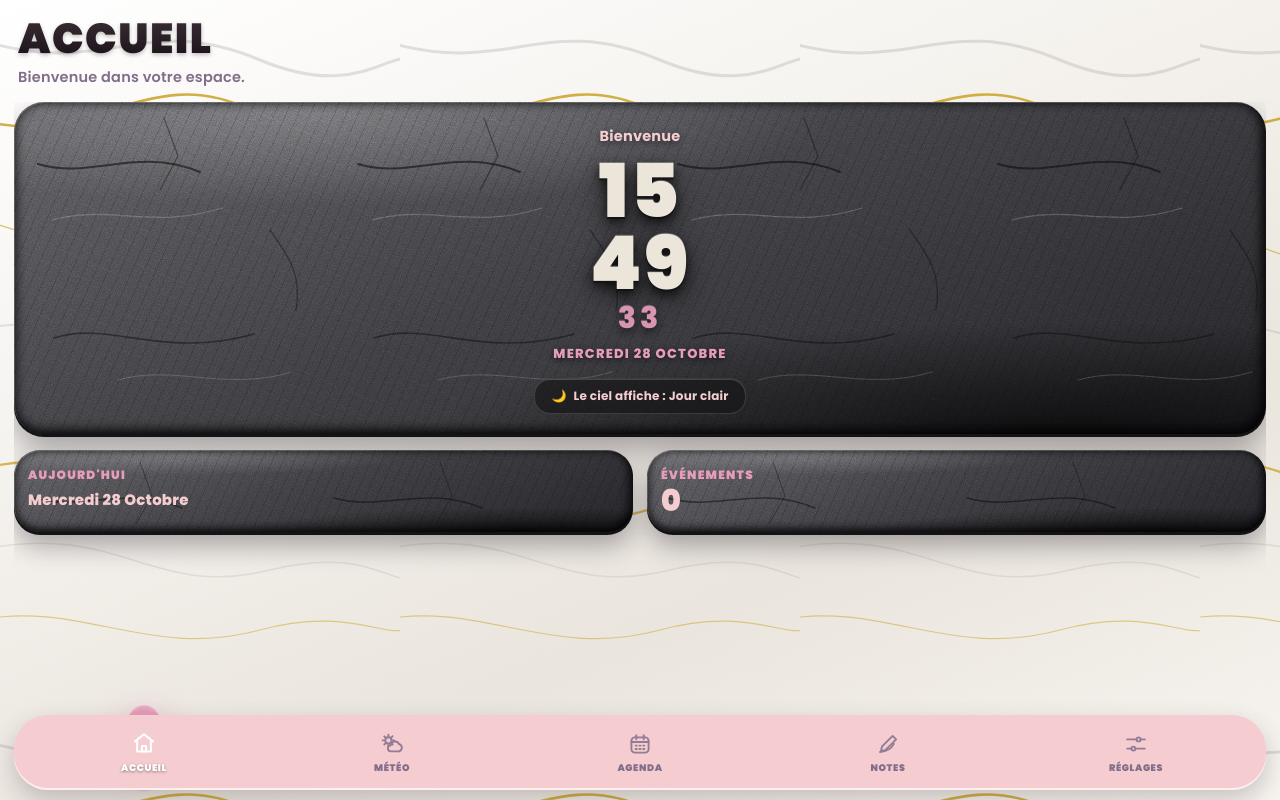
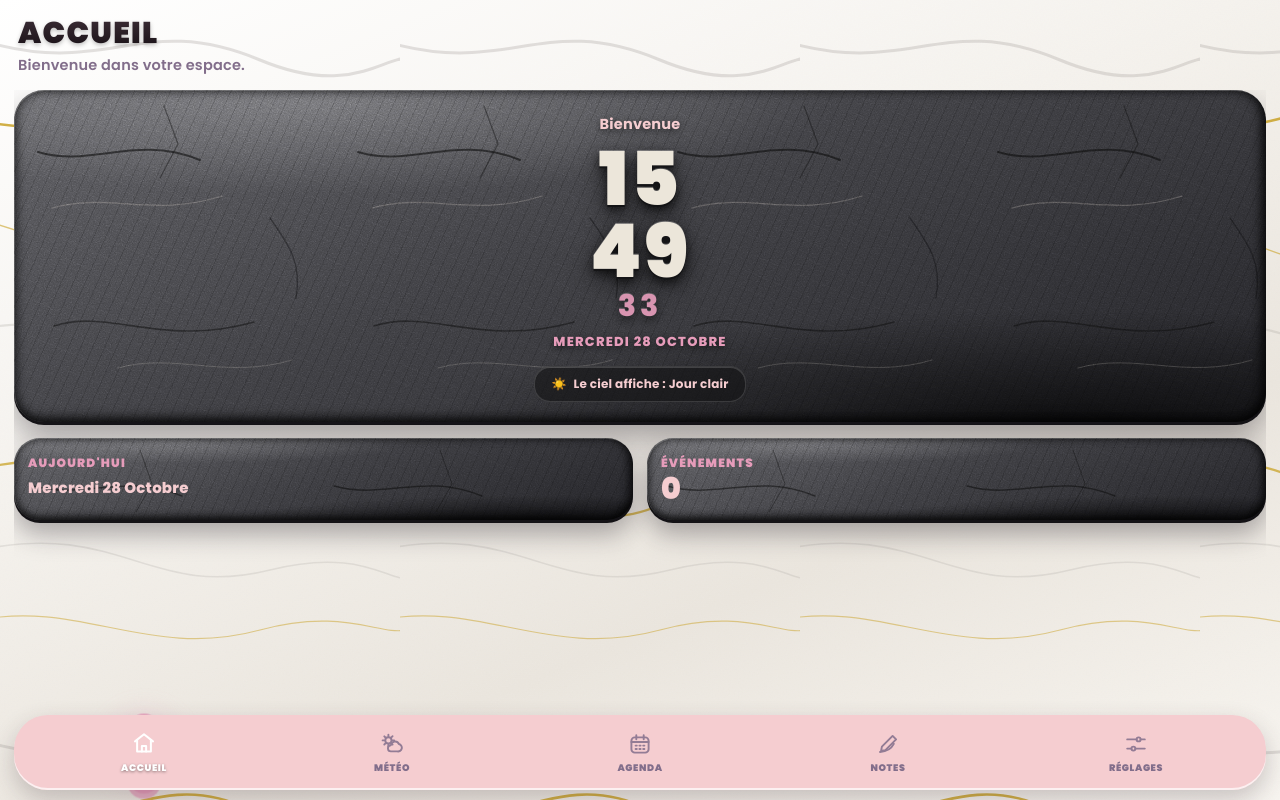
Before and after one commit to Quatree12/ToKnow, a plain HTML site: page index.html in a window 1280 px wide. Drawn offline with Linux system fonts and the light colour scheme; a web font is replaced by a local one.

Commit message:
Add files via upload

```diff
--- a/index.html
+++ b/index.html
@@ -184,7 +184,7 @@
   header{position:relative;z-index:2;padding:2px 4px 14px}
 
   h1{
-    margin:0;font-size:42px;line-height:1;font-weight:900;letter-spacing:1.5px;
+    margin:0;font-size:30px;line-height:1;font-weight:900;letter-spacing:1.3px;
     text-transform:uppercase;
     background-image:linear-gradient(180deg,#3a2c34,#1a1218);
     -webkit-background-clip:text;background-clip:text;color:transparent;
@@ -306,7 +306,7 @@
   .del svg{display:block}
 
   /* ---------- météo ---------- */
-  .weather{padding:22px 20px;text-align:center}
+  .weather{padding:26px 20px;text-align:center}
   .weather .place{
     font-size:14px;font-weight:800;letter-spacing:1.1px;
     color:var(--primary);position:relative;z-index:1;
@@ -452,7 +452,9 @@
   /* ================================================================
      TAB BAR — bouton MÉTABALL, couleur du thème
      ================================================================ */
-  .tabbar-wrap{position:relative;z-index:3;margin-top:10px;padding-top:16px;isolation:isolate}
+  /* pas de padding-top : la goutte doit rester ENTIÈREMENT dans la barre,
+     sinon son bord supérieur dépasse et apparaît comme une tache rose */
+  .tabbar-wrap{position:relative;z-index:3;margin-top:10px;isolation:isolate}
 
   .blob{
     position:absolute;top:0;left:0;height:64px;width:64px;
@@ -570,7 +572,7 @@
           <div class="clock-day" id="ckDay">—</div>
         </div>
         <div style="text-align:center">
-          <span class="clock-badge">🌙 <span id="clockSky">Le ciel affiche : —</span></span>
+          <span class="clock-badge"><span id="clockSkyIcon">🌙</span> <span id="clockSky">Le ciel affiche : —</span></span>
         </div>
       </div>
 
@@ -779,6 +781,7 @@
   var $skyModes=document.getElementById("skyModes"), $prenom=document.getElementById("prenom");
   var $settingsGrid=document.getElementById("settingsGrid");
   var $clockHello=document.getElementById("clockHello"), $clockSky=document.getElementById("clockSky");
+  var $clockSkyIcon=document.getElementById("clockSkyIcon");
 
   function loadKey(k){
     try{ var r=localStorage.getItem(k); var a=r?JSON.parse(r):[]; return Array.isArray(a)?a:[]; }
@@ -1049,11 +1052,11 @@
     var cx=(box.left-navBox.left)+box.width/2;
     var cy=(box.top-wrapBox.top)+box.height/2;
     var size=$blob.offsetWidth, half=size/2;
-    var x=cx-half, y=cy-half-8;
+    var x=cx-half, y=cy-half;   /* centré sur le bouton : plus de débordement */
 
     if(animate===false){ $blob.style.transition="none"; $blobGlow.style.transition="none"; }
     $blob.style.transform="translate3d("+x+"px,"+y+"px,0)";
-    $blobGlow.style.transform="translate3d("+(x-((96-size)/2))+"px,"+(y-((96-size)/2))+"px,0)";
+    $blobGlow.style.transform="translate3d("+(x+(size-96)/2)+"px,"+(y+(size-96)/2)+"px,0)";
     if(animate===false){ void $blob.offsetWidth; $blob.style.transition=""; $blobGlow.style.transition=""; }
   }
 
@@ -1085,6 +1088,11 @@
     var th=SKY_THEMES[t];
 
     document.documentElement.style.setProperty("--accent",th.accent);
+
+    // l'émoji suit le thème EFFECTIF (en Auto, c'est l'heure qui décide) :
+    // une lune à 16 h n'avait aucun sens
+    var ICONS={auto:"✨",aube:"🌅",jour:"☀️",coucher:"🌇",crepuscule:"🌆",nuit:"🌙"};
+    $clockSkyIcon.textContent=ICONS[t]||"✨";
     $clockSky.textContent="Le ciel affiche : "+th.skyName;
 
     // Le ciel ne s'affiche que sur l'ACCUEIL, et seulement si l'utilisateur
```
